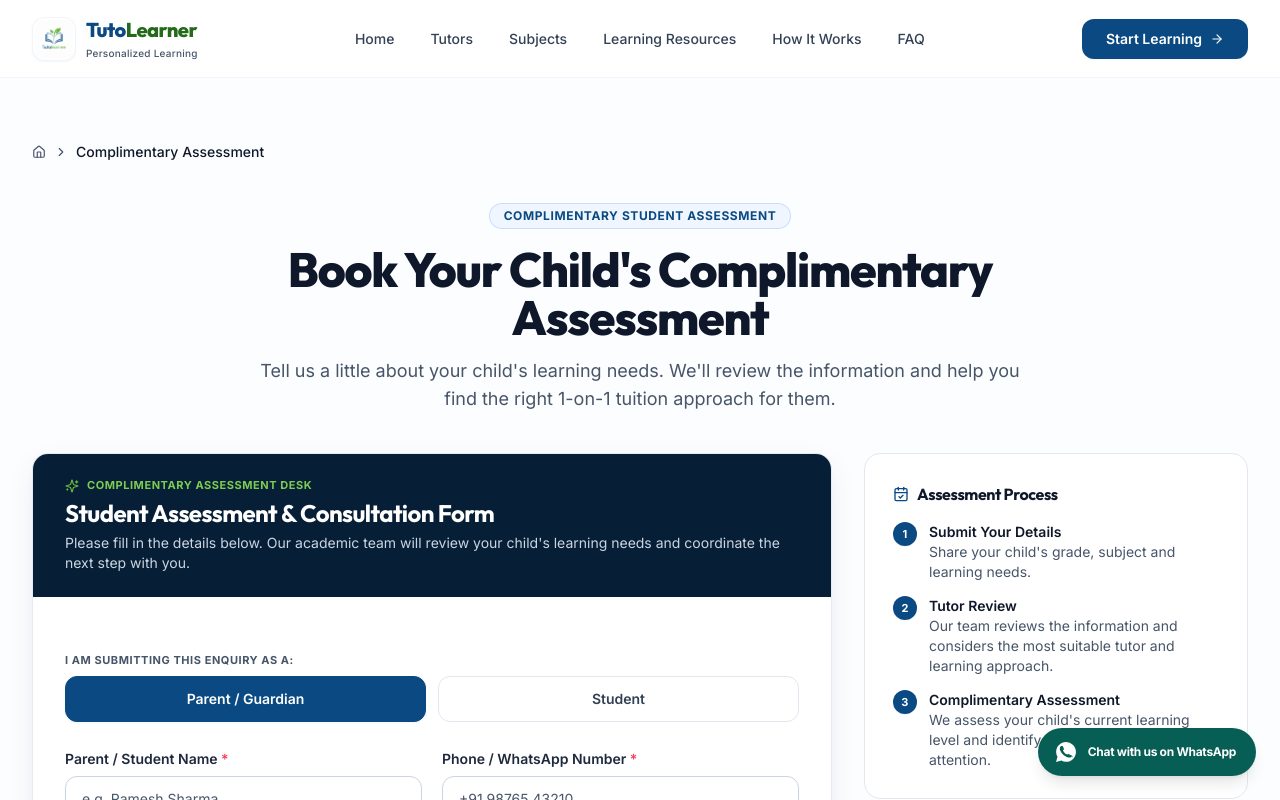
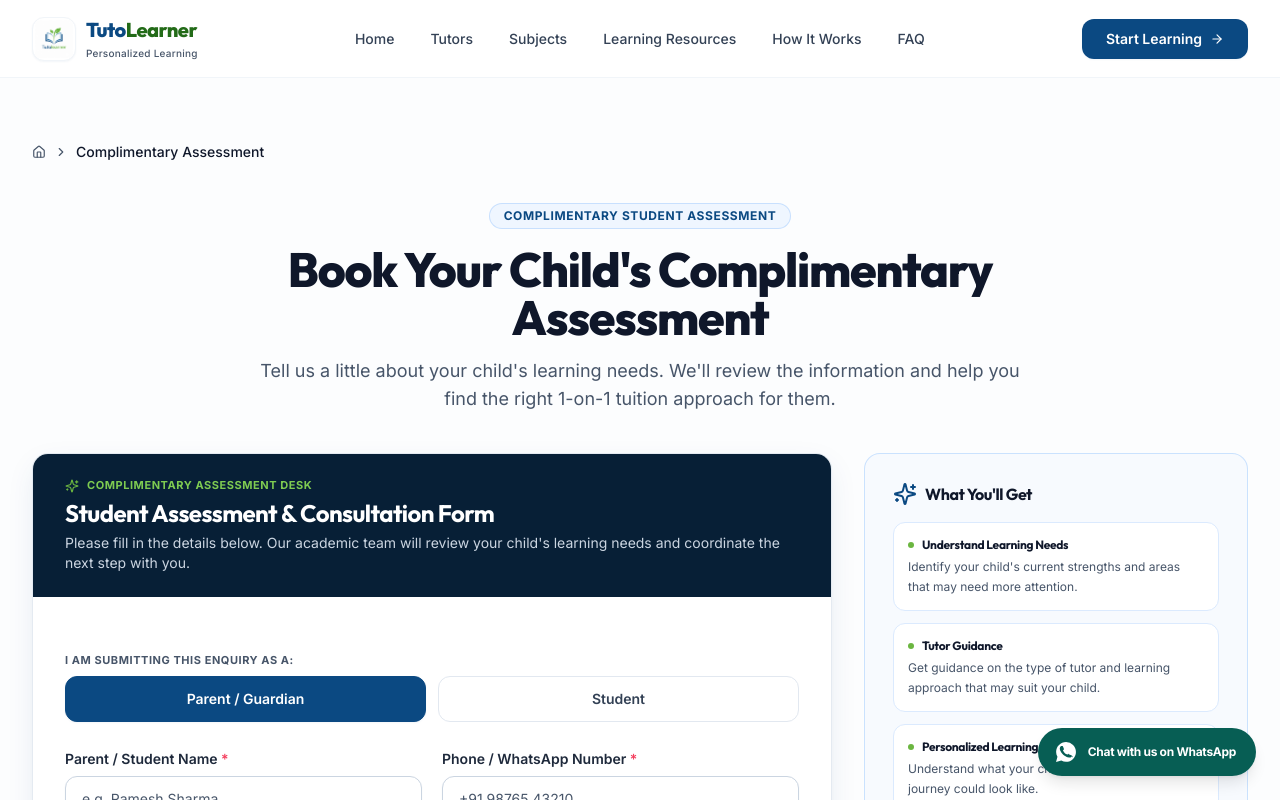
Before and after one commit to somyaranjan06/Tutolearner, a Next.js app: page /contact in a window 1280 px wide. Shown: the top 800 px of the page. Built offline with nearby package versions, Linux system fonts and the light colour scheme.

Commit message:
feat(assessment): add What You'll Get value section to assessment page

```diff
--- a/src/app/contact/page.tsx
+++ b/src/app/contact/page.tsx
@@ -11,6 +11,7 @@ import {
   CalendarCheck,
   PhoneCall,
   Loader2,
+  Sparkles,
 } from "lucide-react";
 import { siteConfig, getCanonicalUrl } from "@/data/siteConfig";
 import { JsonLd, generateBreadcrumbSchema } from "@/components/seo/JsonLd";
@@ -87,7 +88,54 @@ export default function ContactPage() {
 
           {/* Right Column: Information & Process (4 cols) */}
           <div className="lg:col-span-4 space-y-6">
-            {/* Consultation Process Steps */}
+            {/* What You'll Get Section */}
+            <Card className="border-blue-200/80 bg-blue-50/40 shadow-card overflow-hidden">
+              <CardContent className="p-6 space-y-4">
+                <div className="flex items-center gap-2">
+                  <Sparkles className="h-4.5 w-4.5 text-[#0B4982]" />
+                  <h2 className="font-heading font-bold text-base text-slate-900">
+                    What You&apos;ll Get
+                  </h2>
+                </div>
+
+                <div className="space-y-3">
+                  {/* Card 1 */}
+                  <div className="rounded-xl border border-blue-100 bg-white p-3.5 space-y-1 shadow-2xs">
+                    <h3 className="font-heading text-xs font-bold text-slate-900 flex items-center gap-2">
+                      <span className="h-1.5 w-1.5 rounded-full bg-[#6BB640]" />
+                      <span>Understand Learning Needs</span>
+                    </h3>
+                    <p className="text-xs text-slate-600 leading-relaxed font-normal">
+                      Identify your child&apos;s current strengths and areas that may need more attention.
+                    </p>
+                  </div>
+
+                  {/* Card 2 */}
+                  <div className="rounded-xl border border-blue-100 bg-white p-3.5 space-y-1 shadow-2xs">
+                    <h3 className="font-heading text-xs font-bold text-slate-900 flex items-center gap-2">
+                      <span className="h-1.5 w-1.5 rounded-full bg-[#6BB640]" />
+                      <span>Tutor Guidance</span>
+                    </h3>
+                    <p className="text-xs text-slate-600 leading-relaxed font-normal">
+                      Get guidance on the type of tutor and learning approach that may suit your child.
+                    </p>
+                  </div>
+
+                  {/* Card 3 */}
+                  <div className="rounded-xl border border-blue-100 bg-white p-3.5 space-y-1 shadow-2xs">
+                    <h3 className="font-heading text-xs font-bold text-slate-900 flex items-center gap-2">
+                      <span className="h-1.5 w-1.5 rounded-full bg-[#6BB640]" />
+                      <span>Personalized Learning Direction</span>
+                    </h3>
+                    <p className="text-xs text-slate-600 leading-relaxed font-normal">
+                      Understand what your child&apos;s 1-on-1 learning journey could look like.
+                    </p>
+                  </div>
+                </div>
+              </CardContent>
+            </Card>
+
+            {/* Assessment Process Steps */}
             <Card className="border-slate-200 bg-white shadow-card">
               <CardContent className="p-6 space-y-4">
                 <h2 className="font-heading font-bold text-base text-slate-900 flex items-center gap-2">
```
